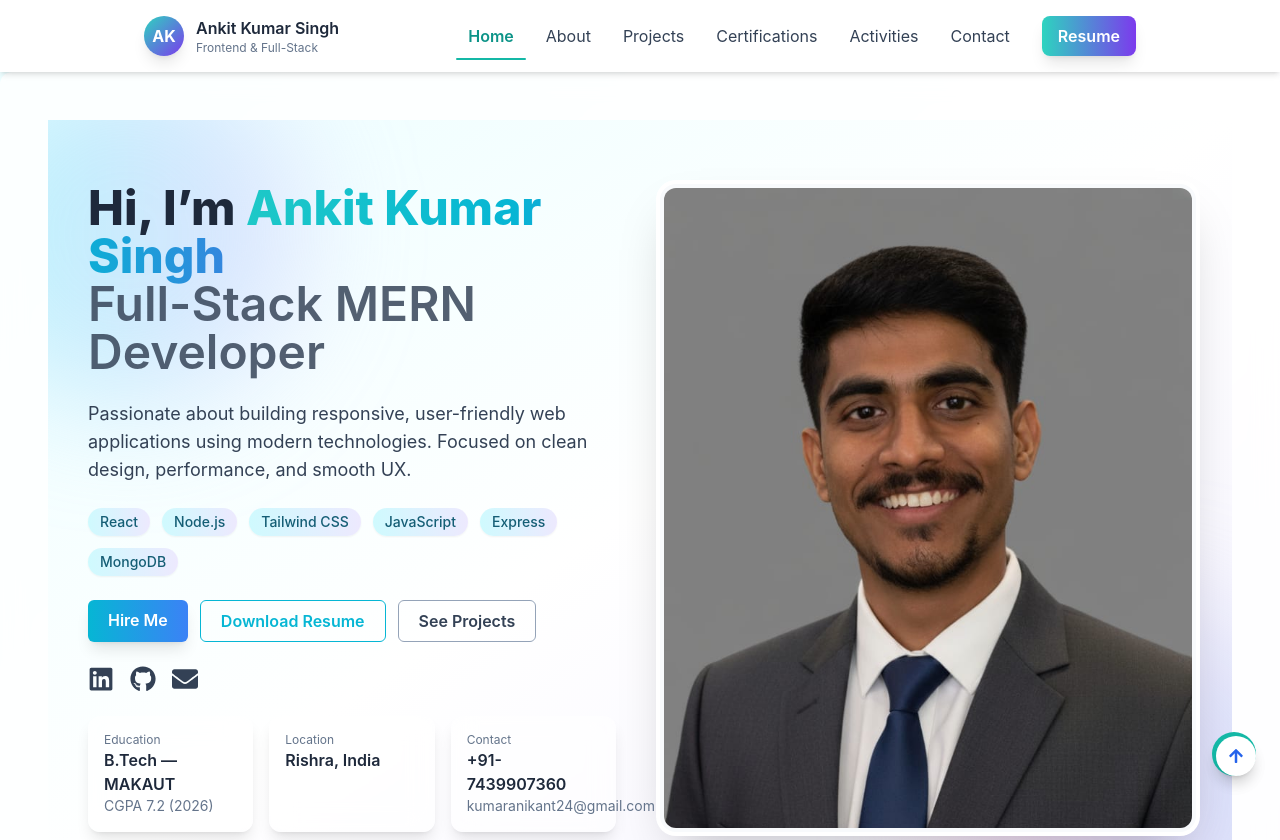
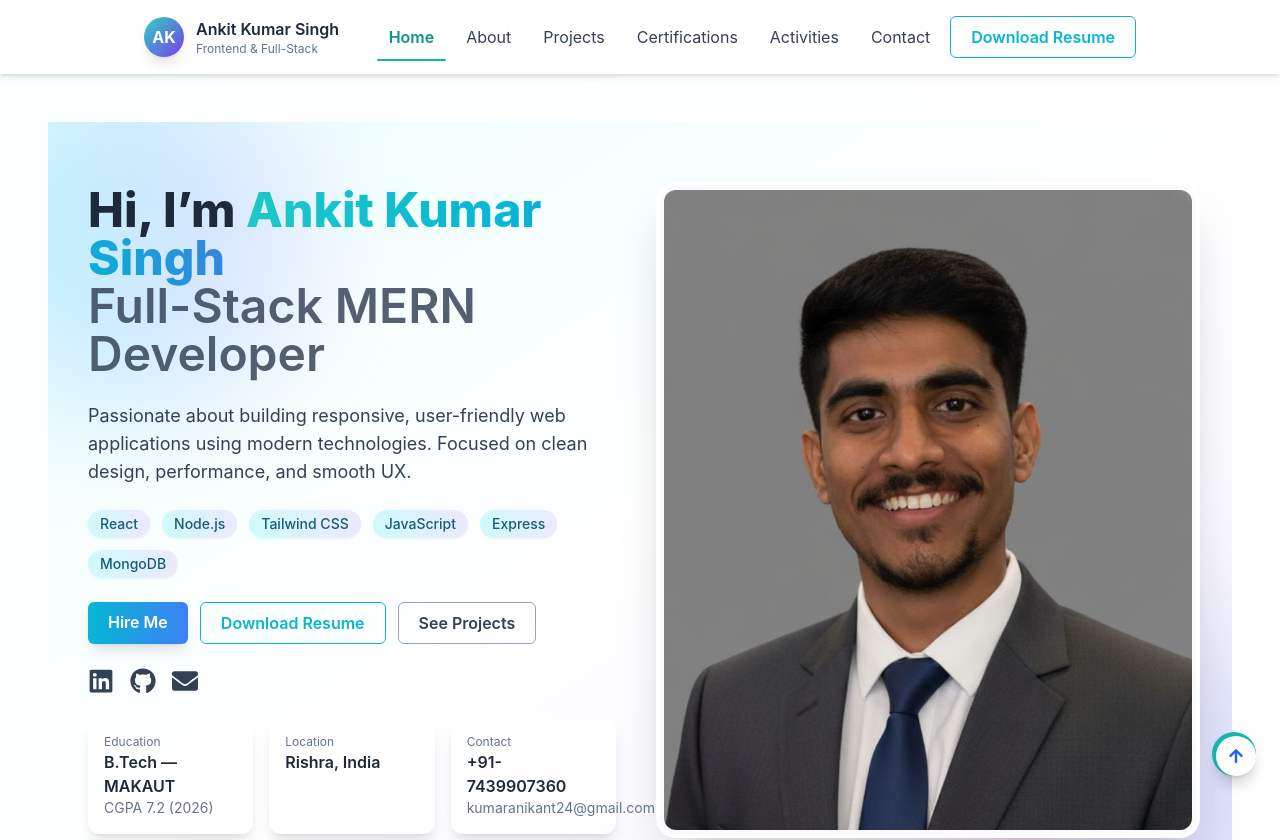
Before and after one commit to Ankit24072002/self_portfolio, a React (Vite) app in the folder portfolio-ankit/: page / in a window 1280 px wide. Shown: the top 840 px of the page. Built offline with nearby package versions, Linux system fonts and the light colour scheme.

Commit message:
updated Home page

```diff
--- a/portfolio-ankit/src/components/Navbar.jsx
+++ b/portfolio-ankit/src/components/Navbar.jsx
@@ -51,11 +51,15 @@ export default function Navbar() {
           <NavLink to="/activities">Activities</NavLink>
           <NavLink to="/contact">Contact</NavLink>
           <a
-            href="/resume.pdf"
-            className="ml-3 inline-block px-4 py-2 rounded-lg bg-gradient-to-r from-teal-400 to-violet-600 text-white font-semibold shadow-lg hover:scale-105 hover:shadow-xl transition transform"
-          >
-            Resume
+             href="/ankit cv 1.pdf"
+             download="Ankit_Kumar_Singh_Resume.pdf"
+             target="_blank"
+             rel="noopener noreferrer"
+            className="px-5 py-2 rounded-md border border-cyan-500 text-cyan-500 font-semibold hover:bg-cyan-500 hover:text-white transition transform"
+>
+            Download Resume
           </a>
+
         </nav>
 
         {/* Mobile toggle */}
--- a/portfolio-ankit/src/pages/Home.jsx
+++ b/portfolio-ankit/src/pages/Home.jsx
@@ -59,11 +59,15 @@ export default function Home() {
               Hire Me
             </Link>
             <a
+               href="/ankit cv 1.pdf"
+              download="Ankit_Kumar_Singh_Resume.pdf"
+              target="_blank"
+              rel="noopener noreferrer"
               className="px-5 py-2 rounded-md border border-cyan-500 text-cyan-500 font-semibold hover:bg-cyan-500 hover:text-white transition transform"
-              href="/ankit cv 1.pdf"
-            >
+>
               Download Resume
             </a>
+
             <Link
               className="px-5 py-2 rounded-md border border-slate-400 text-slate-700 font-semibold hover:bg-slate-100 transition transform"
               to="/projects"
```
